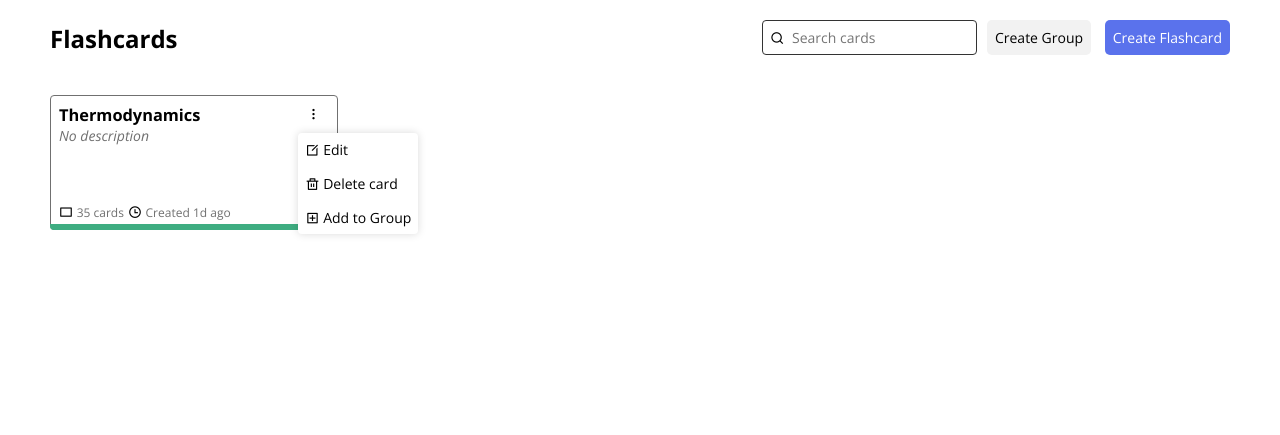
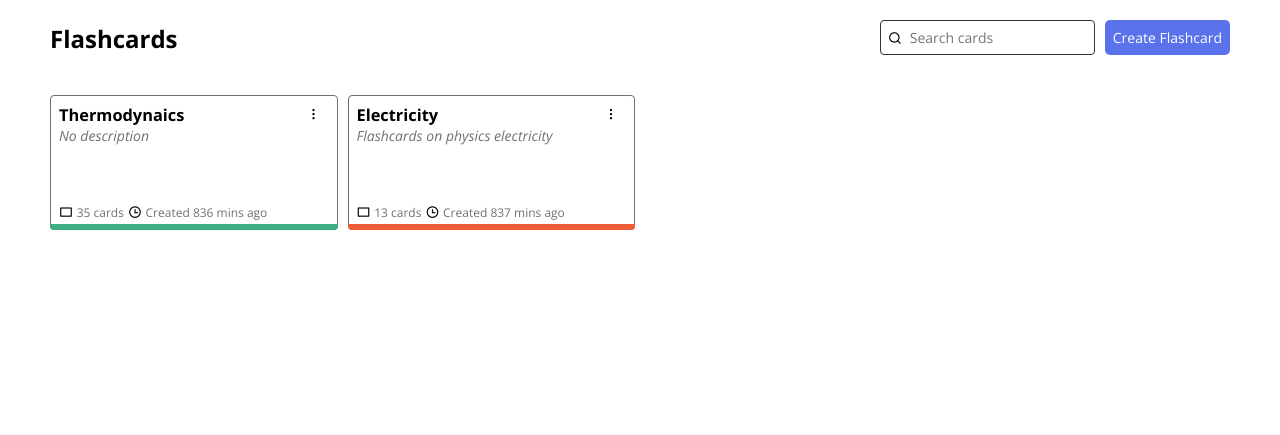
Before and after one commit to duckdoe/flashcardapp, a Flask app: page / in a window 1280 px wide. Shown: the top 435 px of the page. Run offline with Flask 3, Linux system fonts and the light colour scheme; some libraries are stand-ins or nearby versions.

Commit message:
Made page responsive and now rendering cards with mock(fake) data

```diff
--- a/app/static/scripts/home.js
+++ b/app/static/scripts/home.js
@@ -1 +1,133 @@
-console.log("Hello world");
+const cards = [
+  {
+    id: 1,
+    title: "Thermodynaics",
+    description: "",
+    card_length: 35,
+    color: "green",
+    created_at: "2026-01-06T08:11:00.913Z",
+  },
+  {
+    id: 2,
+    title: "Electricity",
+    description: "Flashcards on physics electricity",
+    card_length: 13,
+    color: "orange",
+    created_at: "2026-01-06T08:10:00.913Z",
+  }
+]
+
+
+function render_html() {
+  let html = ``;
+
+  cards.forEach(card => {
+    const created_at = new Date(card.created_at);
+
+    html += `<div class="_card _card_outline _card_outline_${card.color}">
+                <div class="_card_desc">
+                  <div class="_card_info">
+                    <h3>${card.title}</h3>
+                    <p class="_desc _font_muted">${card.description ? card.description : "No description"}</p>
+                  </div>
+                  <div class="_card_extra">
+                    <div class="_card_nos">
+                      <i class="ri-rectangle-line"></i>
+                      <span class="_no _font_muted">${card.card_length} cards</span>
+                    </div>
+                    <div class="_card_created">
+                      <i class="ri-time-line"></i>
+                      <span class="_time _font_muted">Created ${format_time(created_at)} ago</span>
+                    </div>
+                  </div>
+                </div>
+                <div class="_card_options">
+                  <div class="_option_btn">
+                    <i class="ri-more-2-fill"></i>
+                  </div>
+                  <div class="_card_funcs _hidden">
+                    <ul>
+                      <li class="_edit_func">
+                        <i class="ri-edit-box-line"></i>
+                        Edit
+                      </li>
+                      <li class="_delete_func">
+                        <i class="ri-delete-bin-line"></i>
+                        Delete card
+                      </li>
+                      <li class="_add_group_func">
+                        <i class="ri-add-box-line"></i>
+                        Add to Group
+                      </li>
+                    </ul>
+                  </div>
+                </div>
+              </div>`;
+  });
+
+  document.querySelector("._card_grid").innerHTML = html;
+}
+
+render_html();
+
+function format_time(date) {
+  const now = new Date();
+  const seconds = Math.floor((now - date) / 1000);
+  if (!date) {
+    return "now";
+  }
+
+  switch (true) {
+    case seconds > 60:
+      return `${Math.floor(seconds / 60)} mins`
+    case seconds > 3600:
+      return `${Math.floor(seconds / 3600)} hrs`
+    case seconds > 86400:
+      return `${Math.floor(seconds / 86400)} days`
+    case seconds > 2592000:
+      return `${Math.floor(seconds / 2592000)} days`
+    case seconds > 31536000:
+      return `${Math.floor(seconds / 31536000)} days`
+    default:
+      return `${Math.floor(seconds)} secs`
+  }
+}
+
+const search_btn = document.querySelector("._search_btn");
+const search_input = document.querySelector('._js_input');
+let search_is_focused = false;
+
+search_input.addEventListener('focus', () => {
+  search_is_focused = true;
+
+  const min_screen_size = 540;
+  const window_size = window.innerWidth;
+
+  if (window_size <= min_screen_size && search_is_focused) {
+    const backdrop = document.querySelector('._backdrop');
+    backdrop.classList.add('_open');
+
+    search_input.classList.add('_search_input_active');
+  }
+})
+
+
+search_input.addEventListener('blur', () => {
+
+  search_is_focused = false;
+
+  const min_screen_size = 540;
+  const window_size = window.innerWidth;
+
+  if (window_size <= min_screen_size && !search_is_focused) {
+    const backdrop = document.querySelector('._backdrop');
+    backdrop.classList.remove('_open');
+
+    search_input.classList.remove('_search_input_active');
+    search_input.value = "";
+  }
+})
+
+search_btn.addEventListener('click', (e) => {
+  search_input.focus();
+})
--- a/app/static/styles/home.css
+++ b/app/static/styles/home.css
@@ -73,6 +73,7 @@ nav {
   outline: none;
   height: 100%;
   color: var(--gray-900);
+  background-color: transparent;
 }
 
 ._search_group input:focus {
@@ -86,6 +87,10 @@ nav {
 ._search_group ._search_btn {
   position: relative;
   padding-right: 4px;
+}
+
+._search_btn {
+  cursor: pointer;
 }
 
 ._btn_group ._muted {
@@ -124,7 +129,7 @@ main {
 ._card_grid {
   display: grid;
   grid-template-columns: repeat(4, 1fr);
-  column-gap: 10px;
+  gap: 10px;
 }
 
 ._card {
@@ -147,6 +152,11 @@ main {
 ._card_extra {
   align-self: flex-end;
   display: flex;
+  position: absolute;
+}
+
+._btn_icon {
+  display: none;
 }
 
 ._card_extra span {
@@ -186,9 +197,9 @@ main {
   background-color: var(--gray-100);
 }
 
-/* ._hidden {
-  display: none;
-} */
+._hidden {
+  scale: 0;
+}
 
 ._option_btn i {
   padding: 8px;
@@ -217,9 +228,16 @@ main {
   width: calc(100% + 2px);
   border-bottom-right-radius: 4px;
   border-bottom-left-radius: 4px;
-  background-color: var(--green-primary);
   bottom: -1px;
   left: -1px;
+}
+
+._card_outline_green::before {
+  background-color: var(--green-primary);
+}
+
+._card_outline_orange::before {
+  background-color: var(--orange-accent);
 }
 
 footer {
--- a/app/templates/homepage.html
+++ b/app/templates/homepage.html
@@ -19,6 +19,7 @@
   </head>
   <body>
     <div class="_main">
+      <div class="_backdrop"></div>
       <div class="_grid">
         <div class="_top">
           <header>
@@ -32,12 +33,18 @@
                     <span class="_search_btn"
                       ><i class="ri-search-line"></i
                     ></span>
-                    <input type="text" placeholder="Search cards" />
+                    <input
+                      type="text"
+                      placeholder="Search cards"
+                      class="_search_input _js_input"
+                    />
                   </div>
 
                   <div class="_btn_group">
-                    <button class="_muted _js_group">Create Group</button>
-                    <button class="_primary _js_card">Create Flashcard</button>
+                    <button class="_primary _js_card">
+                      <span class="_btn_text"> Create Flashcard </span>
+                      <i class="ri-add-box-fill _btn_icon"></i>
+                    </button>
                   </div>
                 </div>
               </nav>
```
Also changed, not shown: other parts of app/static/styles/home.css (+90 -0 lines).
